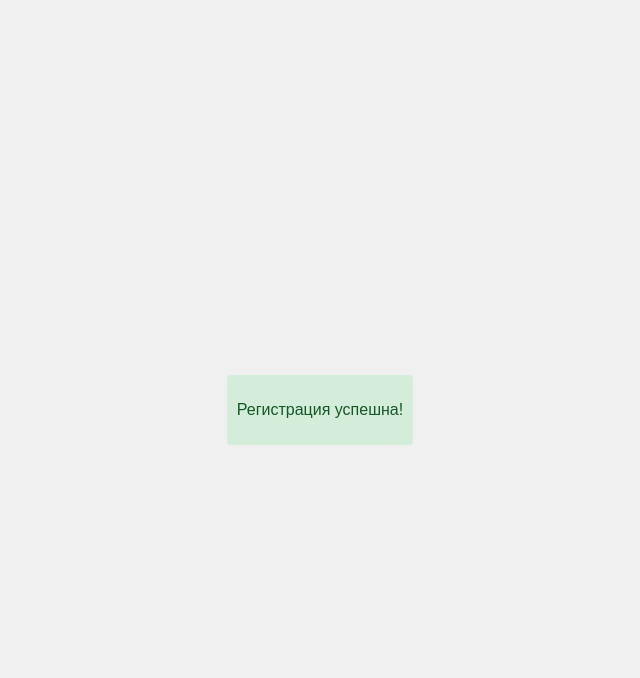
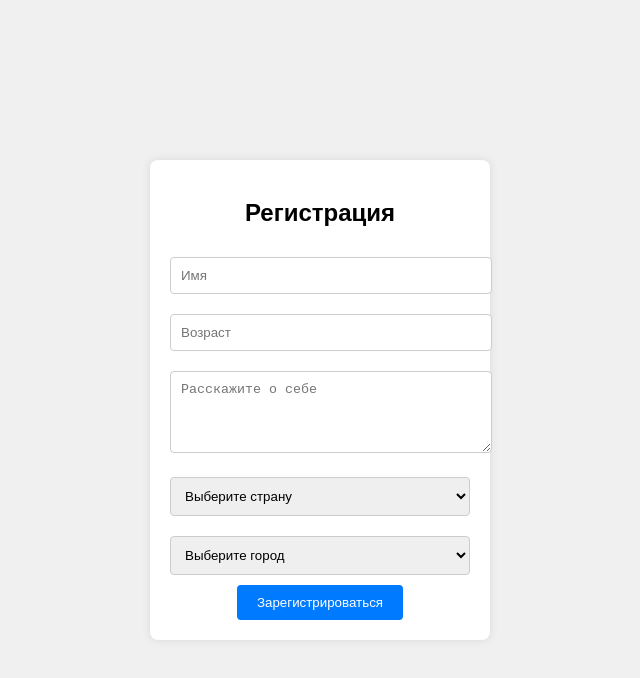
Before and after one commit to Sh1zzuk1/Wowo, a plain HTML site: page index.html in a window 1280 px wide. Both pictures are taken after a click on the button "Зарегистрироваться". Shown: the whole page, without its empty margins (320-960 px from the left). Drawn offline with Linux system fonts and the light colour scheme.

Commit message:
index.html

```diff
--- a/index.html
+++ b/index.html
@@ -63,7 +63,7 @@
         <input type="text" name="name" placeholder="Имя" required>
         <input type="number" name="age" placeholder="Возраст" required>
         <textarea name="about" placeholder="Расскажите о себе" rows="4" required></textarea>
-        <select name="country" id="country" onchange="populateCities()">
+        <select name="country" id="country" onchange="populateCities()" required>
             <option value="" disabled selected>Выберите страну</option>
             <option value="Россия">Россия</option>
             <option value="Украина">Украина</option>
@@ -114,11 +114,16 @@
 
     // Функция для регистрации
     function register() {
-        // Здесь можно добавить логику для отправки данных на сервер или другие действия при регистрации
-        // Например, можно использовать AJAX для отправки данных на сервер
-        // После успешной регистрации можно показать сообщение об успешной регистрации
-        document.getElementById('registrationForm').style.display = 'none';
-        document.getElementById('successMessage').style.display = 'block';
+        // Проверяем, все ли обязательные поля заполнены
+        const form = document.getElementById('registrationForm');
+        if (form.checkValidity()) {
+            // Если все поля заполнены, скрываем форму и отображаем сообщение об успешной регистрации
+            document.getElementById('registrationForm').style.display = 'none';
+            document.getElementById('successMessage').style.display = 'block';
+        } else {
+            // Если есть незаполненные обязательные поля, отображаем сообщение об ошибке
+            alert('Пожалуйста, заполните все обязательные поля.');
+        }
     }
 </script>
 
```
